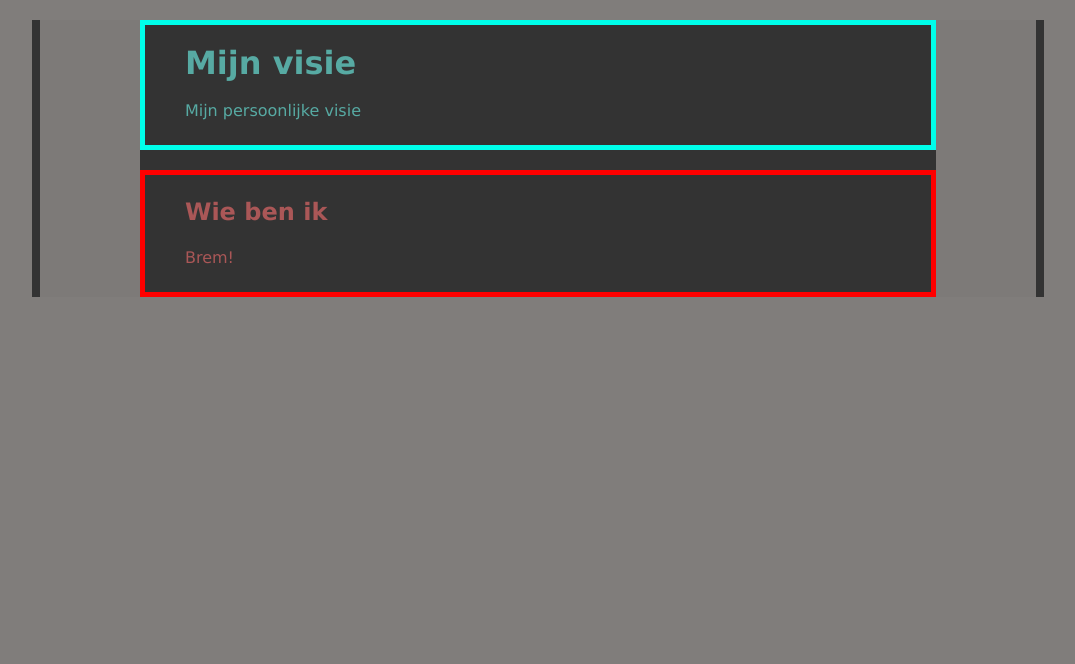
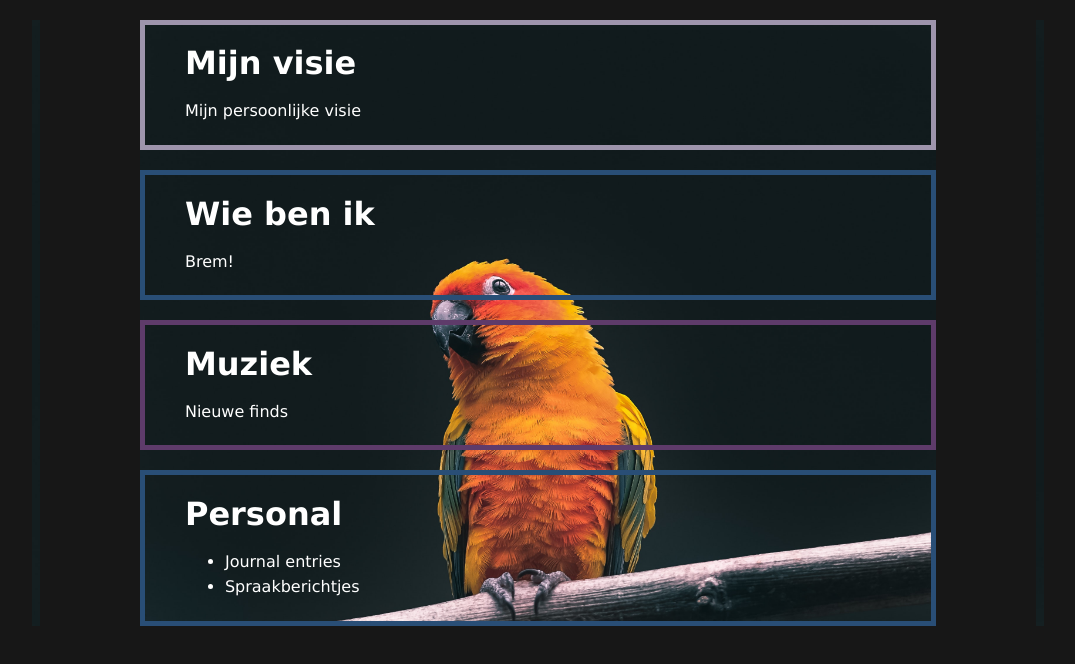
Before and after one commit to bramdelisse/website, a Next.js app: page / in a window 1280 px wide. Shown: the top 664 px of the page, without its empty margins (102-1177 px from the left). Built offline with nearby package versions, Linux system fonts and the light colour scheme.

Commit message:
Expand styles

```diff
--- a/pages/index.js
+++ b/pages/index.js
@@ -13,14 +13,27 @@ export default function Home() {
       <body>
         <div class="container">
 
-          <div class="box-1">
+          <div class="box amethyst">
             <h1>Mijn visie</h1>
             <p>Mijn persoonlijke visie</p>
           </div>
 
-          <div class="box-2">
-            <h2>Wie ben ik</h2>
+          <div class="box astronaut">
+            <h1>Wie ben ik</h1>
             <p>Brem!</p>
+          </div>
+
+          <div class="box voodoo">
+            <h1>Muziek</h1>
+            <p>Nieuwe finds</p>
+          </div>
+
+          <div class="box astronaut">
+            <h1>Personal</h1>
+            <ul>
+              <li>Journal entries</li>
+              <li>Spraakberichtjes</li>
+            </ul>
           </div>
 
         </div>
--- a/styles/globals.css
+++ b/styles/globals.css
@@ -1,6 +1,7 @@
+/* ========== MAIN ========== */
 body{
-  background-color:#7e7b79fb;
-  color:#000000;
+  background-color:#171717;
+  color:white;
 
   font-family: Verdana, Geneva, sans-serif;
   font-size:16px;
@@ -9,31 +10,41 @@ body{
   line-height:1.6em;
 }
 
+.clr{
+  clear:both;
+}
+
 .container {
   width:80%;
   margin:auto;
-  background-color:#333333;
+  background-image:url("../images/parrot.jpg");
+  background-size:cover;
 }
 
 /* ========== BOXES ========== */
-.box-1{
-  background-color:#333333;
-  color:rgb(87, 170, 163);
-
-  border: 5px rgb(0, 255, 234) solid;
-
-  padding:5px 40px;
-  margin:20px 0;
+.box{
+  position:relative;
+  border-width:5px;
+  border-style:solid;
+  padding: 5px 40px;
+  margin: 20px 0;
+}
+/*
+.box h1{
+  position:relative;
+  text-align:middle;
+}
+*/
+.amethyst{
+  border-color:#9E94AC;
 }
 
-.box-2{
-  background-color:#333333;
-  color:rgb(170, 87, 87);
+.astronaut{
+  border-color:#294E76;
+}
 
-  border: 5px rgb(255, 0, 0) solid;
-
-  padding:5px 40px;
-  margin:20px 0;
+.voodoo{
+  border-color:#5E3B6A;
 }
 
 
```
Also changed, not shown: images/parrot.jpg (added).
